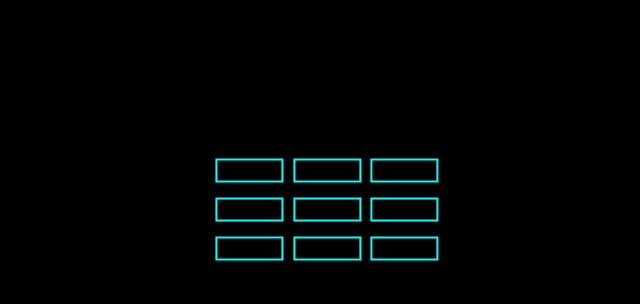
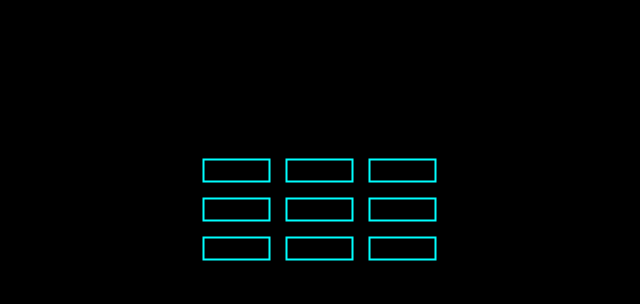
Before and after one commit to jdshaeffer/tic, a plain HTML site: page index.html in a window 1280 px wide. Shown: the part 198-502 px from the top of the page, without its empty margins (313-953 px from the left). Drawn offline with Linux system fonts and the light colour scheme.

Commit message:
css grid

```diff
--- a/index.css
+++ b/index.css
@@ -40,4 +40,11 @@ input.beginning {
     font-size: 100%;
     min-width: 0;
     margin-top: 15px;
+    margin-right: 15px;
 }
+
+.grid.container {
+    display: grid;
+    grid-template-columns: auto auto auto;
+    padding: 10px;
+}
--- a/index.html
+++ b/index.html
@@ -5,17 +5,17 @@
 </head>
 <body>
     <div class='total center'>
+        <div class='grid container'>
             <input class='beginning' type='text' size='5' id='00'></input>
             <input class='beginning' type='text' size='5' id='01'></input>
             <input class='beginning' type='text' size='5' id='02'></input>
-        <br>
             <input class='beginning' type='text' size='5' id='10'></input>
             <input class='beginning' type='text' size='5' id='11'></input>
             <input class='beginning' type='text' size='5' id='12'></input>
-        <br>
             <input class='beginning' type='text' size='5' id='20'></input>
             <input class='beginning' type='text' size='5' id='21'></input>
             <input class='beginning' type='text' size='5' id='22'></input>
+        </div>
     </div>
 
     <script type='text/javascript' src='index.js'></script>
```
Lines whose indentation alone changed are shown as unchanged.
